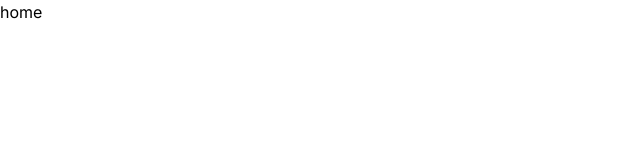
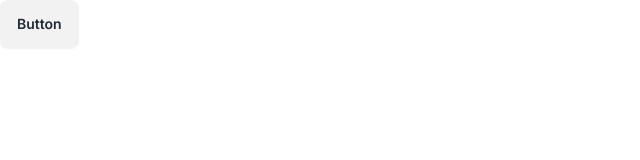
Before and after one commit to lMikadal/POS_Frontend_Nextjs, a Next.js app: page / in a window 1280 px wide. Shown: the top 160 px of the page, without its empty margins (0-640 px from the left). Built offline with nearby package versions, Linux system fonts and the light colour scheme.

Commit message:
init daisy ui

```diff
--- a/app/layout.tsx
+++ b/app/layout.tsx
@@ -1,22 +1,22 @@
-import type { Metadata } from 'next'
-import { Inter } from 'next/font/google'
-import './globals.css'
+import type { Metadata } from "next";
+import { Inter } from "next/font/google";
+import "./globals.css";
 
-const inter = Inter({ subsets: ['latin'] })
+const inter = Inter({ subsets: ["latin"] });
 
 export const metadata: Metadata = {
-  title: 'Create Next App',
-  description: 'Generated by create next app',
-}
+  title: "Create Next App",
+  description: "Generated by create next app",
+};
 
 export default function RootLayout({
   children,
 }: {
-  children: React.ReactNode
+  children: React.ReactNode;
 }) {
   return (
-    <html lang="en">
+    <html lang="en" data-theme="light">
       <body className={inter.className}>{children}</body>
     </html>
-  )
+  );
 }
--- a/app/page.tsx
+++ b/app/page.tsx
@@ -1,7 +1,7 @@
 export default function Home() {
   return (
     <>
-		home
-	</>
+      <button className="btn">Button</button>
+    </>
   );
 }
--- a/tailwind.config.ts
+++ b/tailwind.config.ts
@@ -15,6 +15,6 @@ const config: Config = {
       },
     },
   },
-  plugins: [],
+  plugins: [require("daisyui")],
 }
 export default config
```
Also changed, not shown: package.json (+5 -4 lines), 1 other file (tests, documents, lock files or other folders).
